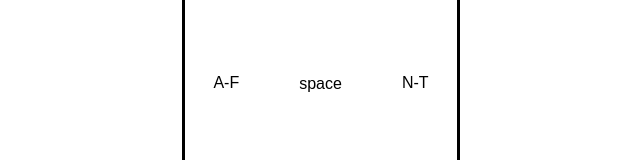
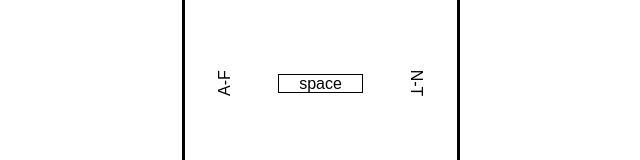
Before and after one commit to teamstat/info463, a React (Create React App) app in the folder my-app/: page / in a window 1280 px wide. Shown: the part 203-363 px from the top of the page, without its empty margins (458-1098 px from the left). Built offline with nearby package versions, Linux system fonts and the light colour scheme.

Commit message:
FINALLY ACTUALLY FIXED THE CSS WOW

```diff
--- a/my-app/src/App.css
+++ b/my-app/src/App.css
@@ -86,13 +86,14 @@ border-radius: 30px;
 /*Homepage Keyboard*/
 
 .a-f {
+    display: inline-block;
     -ms-transform: rotate(270deg); /* IE 9 */
     -webkit-transform: rotate(270eg); /* Chrome, Safari, Opera */
     transform: rotate(270deg);
-
 }
 
 .n-t {
+    display: inline-block;
     -ms-transform: rotate(90deg); /* IE 9 */
     -webkit-transform: rotate(90eg); /* Chrome, Safari, Opera */
     transform: rotate(90deg);
@@ -110,8 +111,11 @@ border-radius: 30px;
 
 .space {
   vertical-align: middle;
-  padding-right: 60px;
-  padding-left: 60px;
+  margin-right: 40px;
+  margin-left: 40px;
+  padding-right: 20px;
+  padding-left: 20px;
+  border: 1px solid black;
 }
 
 .middle{
```
